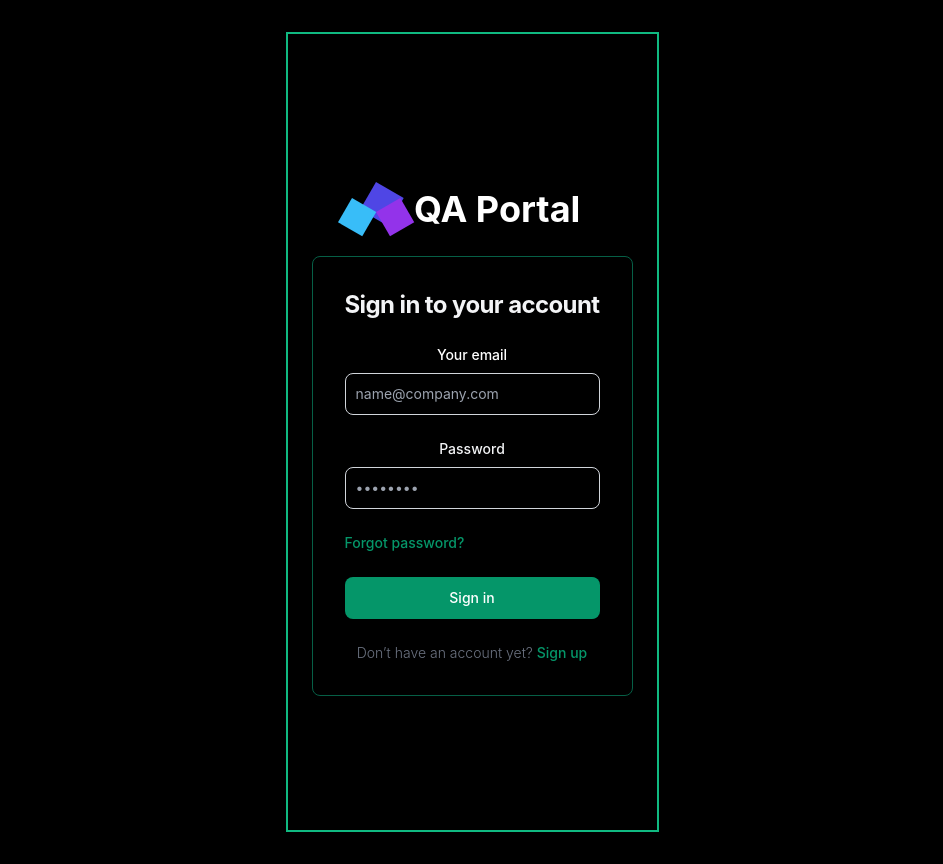
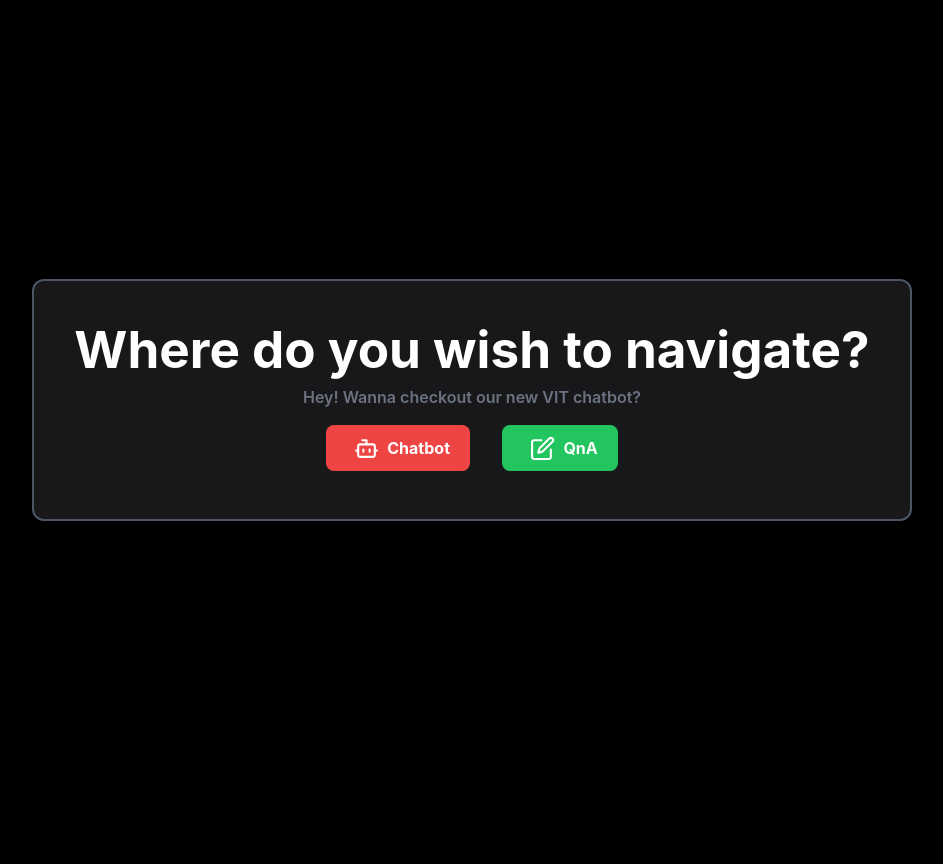
Before and after one commit to jha-adrs/chatbot_QA_frontend, a React (Vite) app: page / in a window 1280 px wide. Shown: the whole page, without its empty margins (168-1111 px from the left). After the commit the page ends 800 px from the top, so only its background shows below. Built offline with nearby package versions, Linux system fonts and the light colour scheme; sample sign-in values are in the browser's storage.

Commit message:
Select options

```diff
--- a/src/components/Login.jsx
+++ b/src/components/Login.jsx
@@ -67,8 +67,7 @@ export default function Login() {
       localStorage.setItem('accessToken', response.token); // Store the token
       localStorage.setItem('user_id', response.user_id ); // Store the user_id
       setIsLoading(false)
-
-      return navigate('/dashboard')
+      navigate('/select')
     }
     else {
       if (response.message == "User not activated yet!") {
--- a/src/components/OTPVerification.jsx
+++ b/src/components/OTPVerification.jsx
@@ -97,7 +97,7 @@ const OTPVerification = () => {
             localStorage.setItem('accessToken', response.token);
             setIsLoading(false);
             setAlertDetails({ showAlert: true, alertMessage: "OTP Verified!", alertInstructions: "Redirecting to login screen" })
-            return navigate('/dashboard');
+            return navigate('/select')
         }
         else {
             if (response.message === "OTP Expired") {
--- /dev/null
+++ b/src/components/SelectionPage.jsx
@@ -0,0 +1,29 @@
+import React from 'react'
+// Gives options to select chatbot or QnA
+import { Bot, PenBoxIcon } from 'lucide-react'
+
+import {  useNavigate } from 'react-router-dom'
+
+const SelectionPage = () => {
+    const navigate = useNavigate();
+
+  return (
+    <div className='w-full h-full border-2 border-gray-600 rounded-xl p-10 bg-zinc-900'>
+        <h1 className='text-white font-bold'>
+            Where do you wish to navigate?
+        </h1>
+        <h2 className="text-gray-500 font-semibold m-2">Hey! Wanna checkout our new VIT chatbot? </h2>
+        <div className='flex justify-center '>
+            <button className='flex flex-col sm:flex-row h-fit bg-red-500 hover:bg-red-700 text-white font-bold my-2 mx-4 rounded-lg m-4' onClick={()=>navigate('/chat')}>
+                <Bot size={25} className='hidden sm:inline-block mx-2' /> <span className='align-center'>Chatbot</span>
+            </button>
+            <button className='flex flex-col sm:flex-row h-fit bg-green-500 hover:bg-green-700 text-white font-bold my-2 mx-4 rounded-lg m-4' onClick={()=>navigate('/dashboard')}>
+                <PenBoxIcon size={25} className='hidden sm:inline-block mx-2' /> <span className=''>QnA</span>
+
+            </button>
+            </div>
+    </div>
+  )
+}
+
+export default SelectionPage
--- /dev/null
+++ b/src/components/Toast.jsx
@@ -0,0 +1,42 @@
+import { XIcon } from 'lucide-react'
+import React from 'react'
+
+const Toast = ({type,...props}) => {
+  return (
+    <div id="toast-bottom-left" className="fixed flex items-center w-full max-w-xs p-4 space-x-4 text-gray-500 bg-white divide-x divide-gray-200 rounded-lg shadow bottom-5 left-5 dark:text-gray-400 dark:divide-gray-700 space-x dark:bg-gray-800" role="alert">
+    <div className="text-sm font-normal">
+        {type == "success"?(
+            <div id="toast-success" className="flex items-center w-full max-w-xs p-4 mb-4 text-gray-500 bg-white rounded-lg shadow dark:text-gray-400 dark:bg-gray-800" role="alert">
+            <div className="inline-flex items-center justify-center flex-shrink-0 w-8 h-8 text-green-500 bg-green-100 rounded-lg dark:bg-green-800 dark:text-green-200">
+                <svg className="w-5 h-5" aria-hidden="true" xmlns="http://www.w3.org/2000/svg" fill="currentColor" viewBox="0 0 20 20">
+                    <path d="M10 .5a9.5 9.5 0 1 0 9.5 9.5A9.51 9.51 0 0 0 10 .5Zm3.707 8.207-4 4a1 1 0 0 1-1.414 0l-2-2a1 1 0 0 1 1.414-1.414L9 10.586l3.293-3.293a1 1 0 0 1 1.414 1.414Z"/>
+                </svg>
+                <span className="sr-only">Check icon</span>
+            </div>
+            <div className="ml-3 text-sm font-normal">Item moved successfully.</div>
+            <button type="button" className="ml-auto -mx-1.5 -my-1.5 bg-white text-gray-400 hover:text-gray-900 rounded-lg focus:ring-2 focus:ring-gray-300 p-1.5 hover:bg-gray-100 inline-flex items-center justify-center h-8 w-8 dark:text-gray-500 dark:hover:text-white dark:bg-gray-800 dark:hover:bg-gray-700" data-dismiss-target="#toast-success" aria-label="Close">
+                <span className="sr-only">Close</span>
+                <XIcon className="w-3 h-3" />
+            </button>
+        </div>
+        ):(
+            <div id="toast-danger" className="flex items-center w-full max-w-xs p-4 mb-4 text-gray-500 bg-white rounded-lg shadow dark:text-gray-400 dark:bg-gray-800" role="alert">
+    <div className="inline-flex items-center justify-center flex-shrink-0 w-8 h-8 text-red-500 bg-red-100 rounded-lg dark:bg-red-800 dark:text-red-200">
+        <svg className="w-5 h-5" aria-hidden="true" xmlns="http://www.w3.org/2000/svg" fill="currentColor" viewBox="0 0 20 20">
+            <path d="M10 .5a9.5 9.5 0 1 0 9.5 9.5A9.51 9.51 0 0 0 10 .5Zm3.707 11.793a1 1 0 1 1-1.414 1.414L10 11.414l-2.293 2.293a1 1 0 0 1-1.414-1.414L8.586 10 6.293 7.707a1 1 0 0 1 1.414-1.414L10 8.586l2.293-2.293a1 1 0 0 1 1.414 1.414L11.414 10l2.293 2.293Z"/>
+        </svg>
+        <span className="sr-only">Error icon</span>
+    </div>
+    <div className="ml-3 text-sm font-normal">Item has been deleted.</div>
+    <button type="button" className="ml-auto -mx-1.5 -my-1.5 bg-white text-gray-400 hover:text-gray-900 rounded-lg focus:ring-2 focus:ring-gray-300 p-1.5 hover:bg-gray-100 inline-flex items-center justify-center h-8 w-8 dark:text-gray-500 dark:hover:text-white dark:bg-gray-800 dark:hover:bg-gray-700" data-dismiss-target="#toast-danger" aria-label="Close">
+        <span className="sr-only">Close</span>
+        <XIcon className="w-3 h-3" />
+    </button>
+</div>
+        )}
+    </div>
+</div>
+  )
+}
+
+export default Toast
--- a/src/components/questions/Chatbot.jsx
+++ b/src/components/questions/Chatbot.jsx
@@ -2,7 +2,7 @@
 import { useState } from 'react';
 import config from '../../config/config';
 import { Link, useNavigate } from 'react-router-dom';
-import {  BrainCircuit, HomeIcon, LogInIcon, Search } from 'lucide-react';
+import {  BrainCircuit, HomeIcon, LogInIcon, LogOutIcon, Search } from 'lucide-react';
 export default function Chatbot() {
   const [question, setQuestion] = useState('');
   const [answer, setAnswer] = useState('');
@@ -59,13 +59,21 @@ export default function Chatbot() {
       setLoading(false);
     }
   };
-
+  const handleSignout = () => {
+    localStorage.clear();
+    navigate('/login')
+}
   return (
 
     <div className={`max-w-7xl mx-auto px-6 sm:px-12 lg:px-48 inset-0 `}>
-      <Link to='/dashboard' className='fixed top-{0.1rem} left-10 text-white   font-medium rounded-lg text-sm px-5 py-2.5 mr-2 mb-2 bg-transparent hover:bg-zinc-900 hover:text-white'>
-        <span className='flex flex-row'><HomeIcon/></span>
+      <div className='fixed top-{0.1rem} right-15 flex flex-row'>
+      <Link to='/dashboard' className=' text-white   font-medium rounded-lg text-sm px-5 py-2.5 mr-2 mb-2 bg-transparent hover:bg-zinc-900 hover:text-green'>
+        <HomeIcon/>
       </Link>
+      <Link onClick={handleSignout} className=' text-white   font-medium rounded-lg text-sm px-5 py-2.5 mr-2 mb-2 bg-transparent hover:bg-zinc-900 hover:text-red-800'>
+        <LogOutIcon/>
+      </Link>
+      </div>
       <div className='p-16'>
         <div className='p-8'>
           <h1 className='text-5xl font-bold text-center'>
--- a/src/main.jsx
+++ b/src/main.jsx
@@ -17,10 +17,11 @@ import Answered from './components/questions/Answered';
 import UserAnswered from './components/questions/UserAnswered';
 import OTPVerification from './components/OTPVerification';
 import Chatbot from './components/questions/Chatbot';
+import SelectionPage from './components/SelectionPage';
 const router = createBrowserRouter([
   {
     path: '/',
-    element: <Login />,
+    element: localStorage.getItem('accessToken')?<SelectionPage />:<Login />,
     errorElement: <NotFound />,
   },
   {
@@ -55,6 +56,9 @@ const router = createBrowserRouter([
   {
     path: '/chat',
     element: <Chatbot />
+  },{
+    path: '/select',
+    element: <SelectionPage />
   }
 
 
```
